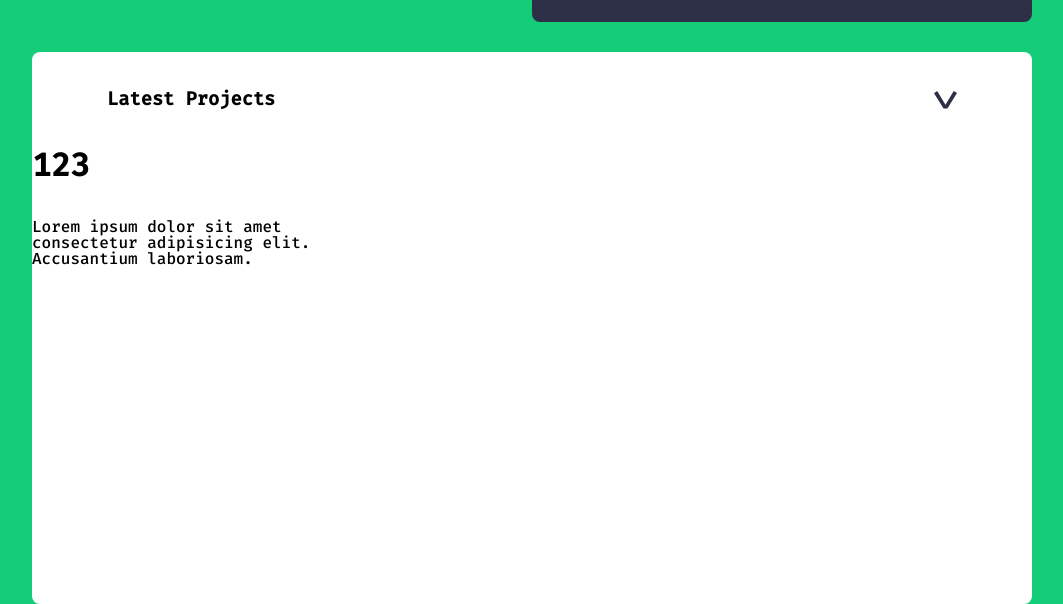
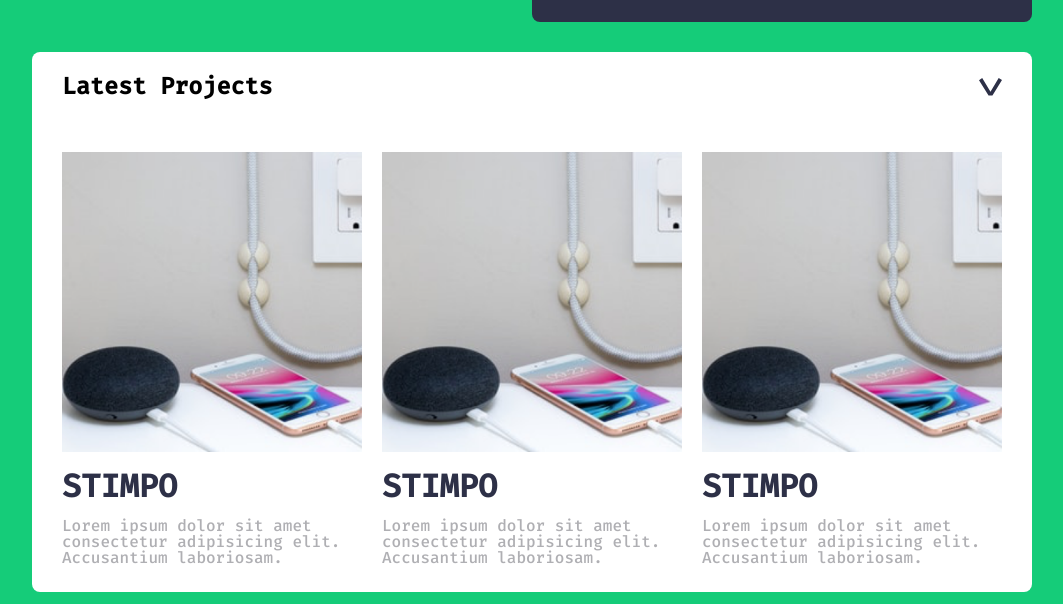
Before and after one commit to d-ivashchuk/peacebot, a Gatsby site: page / in a window 1280 px wide. Shown: the part 585-1189 px from the top of the page, without its empty margins (108-1171 px from the left). Built offline with nearby package versions, Linux system fonts and the light colour scheme; Gatsby itself is replaced by a stand-in of ours.

Commit message:
add styles for latest projects

```diff
--- a/gatsby-config.js
+++ b/gatsby-config.js
@@ -9,6 +9,13 @@
       options: {
         name: `images`,
         path: `${__dirname}/src/images`,
+      },
+    },
+    {
+      resolve: `gatsby-source-filesystem`,
+      options: {
+        path: `${__dirname}/src/assets/images`,
+        name: 'project-photos',
       },
     },
     'gatsby-transformer-sharp',
--- a/src/components/Header/header.js
+++ b/src/components/Header/header.js
@@ -6,7 +6,7 @@
 import Logo from '../Logo/logo'
 
 const StyledHeader = styled.nav`
-  max-width: 1500px;
+  max-width: 1000px;
   margin: auto;
 `
 
--- a/src/components/Info/Info.js
+++ b/src/components/Info/Info.js
@@ -17,9 +17,12 @@
   line-height: 1.23;
   letter-spacing: normal;
   color: white;
+  transition:all 0.3s;
   @media (max-width: 1015px) {
+    transition:all 0.3s;
     margin-top: 50px;
     text-align: center;
+    font-size:50px;
   }
 `
 
--- a/src/components/ProjectCard/ProjectCard.js
+++ b/src/components/ProjectCard/ProjectCard.js
@@ -1,5 +1,6 @@
 import React from 'react'
 import styled from 'styled-components'
+
 
 import Img from 'gatsby-image'
 
@@ -7,22 +8,32 @@
   max-width: 300px;
   display: flex;
   flex-direction: column;
+  margin:10px;
 `
 const StyledImage = styled(Img)``
 
-const StyledTitle = styled.h1``
+const StyledTitle = styled.h1`
+margin:18px 0 0 0;
+color:#2d3047;
+text-transform:uppercase;
+`
 
-const StyledExcertp = styled.p``
+const StyledExcerpt = styled.p`
+color:#afafb3
+`
 
-const ProjectCard = () => {
+const ProjectCard = (props) => {
+  const image = props.project.node.childImageSharp.fluid
+
+  console.log(props.project.node)
   return (
     <StyledCard>
-      {/* <StyledImage /> */}
-      <StyledTitle>123</StyledTitle>
-      <StyledExcertp>
+      <StyledImage fluid={image} />
+      <StyledTitle>Stimpo</StyledTitle>
+      <StyledExcerpt>
         Lorem ipsum dolor sit amet consectetur adipisicing elit. Accusantium
         laboriosam.
-      </StyledExcertp>
+      </StyledExcerpt>
     </StyledCard>
   )
 }
--- a/src/components/Projects/Projects.js
+++ b/src/components/Projects/Projects.js
@@ -6,27 +6,30 @@
 import ProjectCard from '../ProjectCard/ProjectCard'
 
 const StyledProjects = styled.div`
+  position:relative;
   max-width: 1000px;
-  height: 552px;
   border-radius: 8px;
   background-color: #ffffff;
-  margin: 30px auto 0 auto;
+  margin: 30px auto 120px auto;
 `
 const ProjectsHeader = styled.div`
-  position: relative;
+  position:relative;
   display: flex;
-  justify-content: space-between;
+  max-width:1000px;
   align-items: center;
-  width: 850px;
-  margin: auto;
-  padding-top: 20px;
+  justify-content:space-between;
+  margin:30px 30px 20px 30px;
+  font-size:20px;
 `
 const StyledArrow = styled(Arrow)`
-  display: flex;
 `
-const ProjectsBody = styled.div``
+const ProjectsBody = styled.div`
+display:flex;
+justify-content:center;
+flex-wrap:wrap;
+`
 
-const Projects = () => {
+const Projects = (props) => {
   return (
     <StyledProjects>
       <ProjectsHeader>
@@ -34,7 +37,9 @@
         <StyledArrow />
       </ProjectsHeader>
       <ProjectsBody>
-        <ProjectCard />
+        <ProjectCard project={props.projects[0]} />
+        <ProjectCard project={props.projects[0]} />
+        <ProjectCard project={props.projects[0]} />
       </ProjectsBody>
     </StyledProjects>
   )
--- a/src/pages/index.js
+++ b/src/pages/index.js
@@ -1,13 +1,36 @@
 import React from 'react'
+
+import { graphql } from 'gatsby'
 
 import Hero from '../components/Hero/Hero'
 import Projects from '../components/Projects/Projects'
 
-const IndexPage = () => (
-  <>
-    <Hero />
-    <Projects />
-  </>
-)
+const IndexPage = (props) => {
+
+  return (
+    <>
+      <Hero />
+      <Projects projects={props.data.allFile.edges} />
+    </>
+  )
+
+}
 
 export default IndexPage
+
+export const query = graphql`
+query{
+  allFile(filter: {sourceInstanceName: {eq: "project-photos"}}) {
+    edges {
+      node {
+        childImageSharp {
+          fluid(maxWidth: 1000) {
+          ...GatsbyImageSharpFluid
+        }
+        }
+      }
+    }
+  }
+}
+
+`
--- a/src/ui/Button/Button.js
+++ b/src/ui/Button/Button.js
@@ -11,12 +11,17 @@
   cursor: pointer;
   box-shadow: #15cc79 0px 0px 0px 0px;
   transition: all 0.3s;
+  @media (max-width: 1015px) {
+    transition:all 0.3s;
+    font-size:22px;
+    width: 300px;
+    height: 70px;
+  }
   &:hover {
-    &:hover {
       transform: translateY(-2px);
       transition: all 0.3s;
       box-shadow: rgba(21, 204, 121, 0.68) 1px 4px 16px;
-    }
+
   }
 `
 const Button = () => {
```
